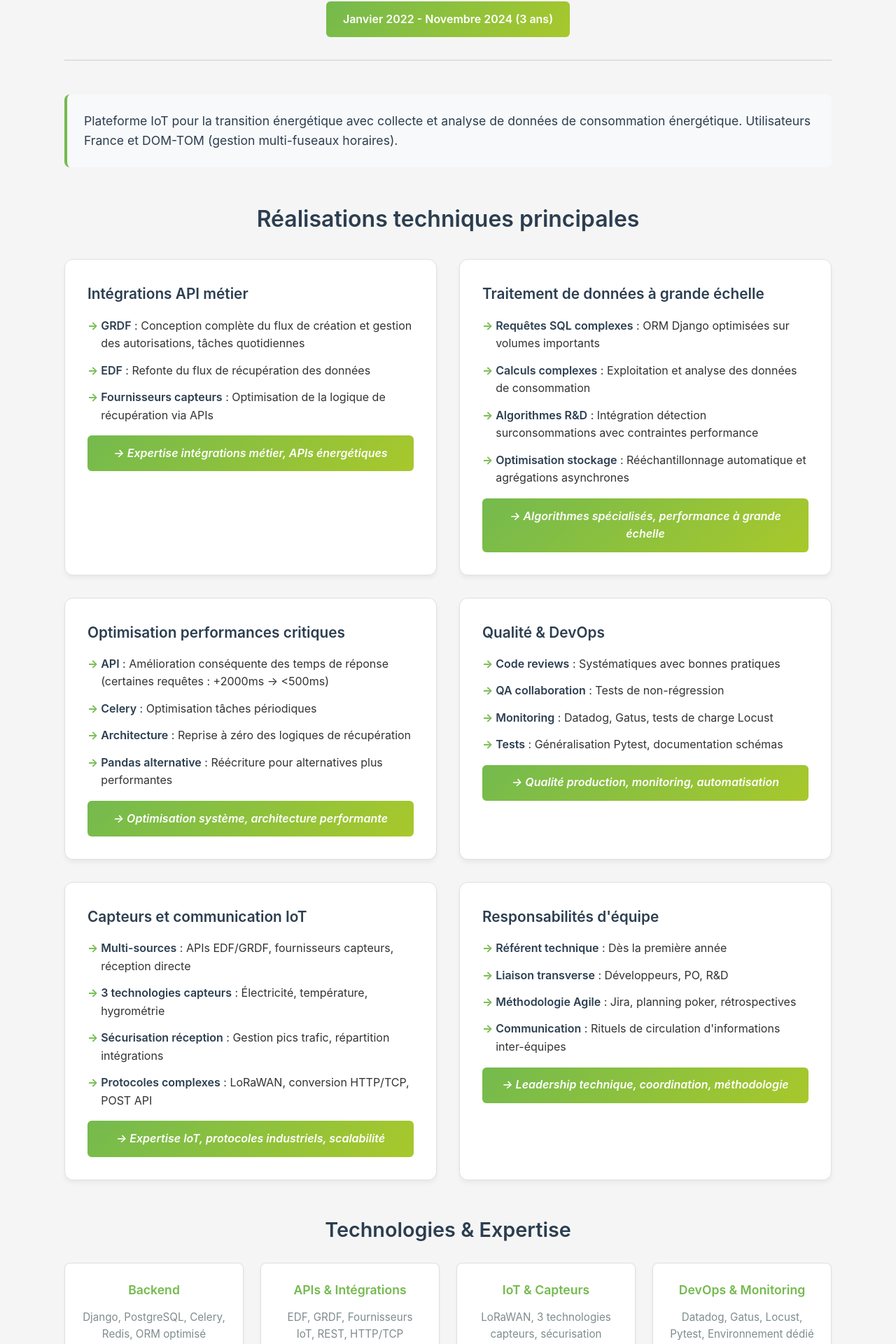
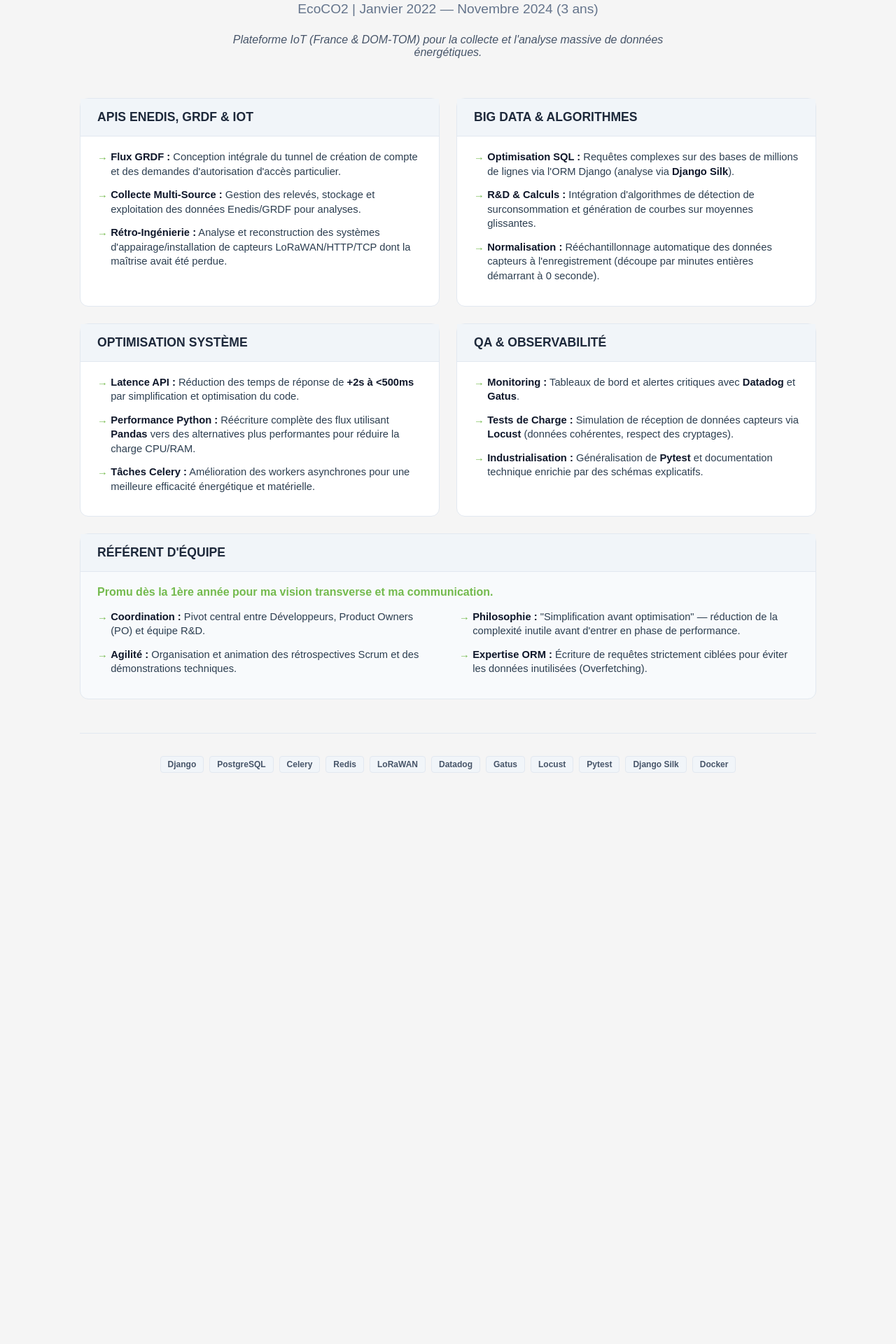
Before and after one commit to manuo1/job-search-portfolio, a React (Vite) app: page /experiences in a window 1280 px wide. Shown: the part 2922-4842 px from the top of the page at 70% size. After the commit the page ends 4158 px from the top, so only its background shows below. Built offline with nearby package versions, Linux system fonts and the light colour scheme.

Commit message:
feat(udwi): major rewrite to reflect engineering pillars and team referee role

```diff
--- a/src/components/Udwi/Udwi.jsx
+++ b/src/components/Udwi/Udwi.jsx
@@ -1,4 +1,3 @@
-// src/components/Udwi/Udwi.jsx
 import React from "react";
 import styles from "./Udwi.module.scss";
 
@@ -6,192 +5,174 @@ function Udwi() {
   return (
     <div className={styles.udwi}>
       <header className={styles.header}>
-        <h1>UDWI - EcoCO2</h1>
+        <div className={styles.badge}>Projet UDWI • Transition Énergétique</div>
+        <h1>Développeur Backend & Référent d'Équipe</h1>
         <p className={styles.subtitle}>
-          Plateforme IoT pour la transition énergétique
+          EcoCO2 | Janvier 2022 — Novembre 2024 (3 ans)
         </p>
-        <div className={styles.period}>
-          Janvier 2022 - Novembre 2024 (3 ans)
+        <div className={styles.context}>
+          Plateforme IoT (France & DOM-TOM) pour la collecte et l'analyse
+          massive de données énergétiques.
         </div>
       </header>
 
-      <section className={styles.intro}>
-        <p>
-          Plateforme IoT pour la transition énergétique avec collecte et analyse
-          de données de consommation énergétique. Utilisateurs France et DOM-TOM
-          (gestion multi-fuseaux horaires).
-        </p>
-      </section>
-
-      <section className={styles.achievements}>
-        <h2>Réalisations techniques principales</h2>
-
-        <div className={styles.achievementGrid}>
-          <div className={styles.achievementCard}>
-            <h3>Intégrations API métier</h3>
+      <section className={styles.engineeringGrid}>
+        {/* APIs & Intégrations Métier */}
+        <div className={styles.card}>
+          <div className={styles.cardHeader}>
+            <h2>APIs Enedis, GRDF & IoT</h2>
+          </div>
+          <div className={styles.content}>
             <ul>
               <li>
-                <strong>GRDF</strong> : Conception complète du flux de création
-                et gestion des autorisations, tâches quotidiennes
+                <strong>Flux GRDF :</strong> Conception intégrale du tunnel de
+                création de compte et des demandes d'autorisation d'accès
+                particulier.
               </li>
               <li>
-                <strong>EDF</strong> : Refonte du flux de récupération des
-                données
+                <strong>Collecte Multi-Source :</strong> Gestion des relevés,
+                stockage et exploitation des données Enedis/GRDF pour analyses.
               </li>
               <li>
-                <strong>Fournisseurs capteurs</strong> : Optimisation de la
-                logique de récupération via APIs
+                <strong>Rétro-Ingénierie :</strong> Analyse et reconstruction
+                des systèmes d'appairage/installation de capteurs
+                LoRaWAN/HTTP/TCP dont la maîtrise avait été perdue.
               </li>
             </ul>
-            <p className={styles.skill}>
-              → Expertise intégrations métier, APIs énergétiques
-            </p>
+          </div>
         </div>
 
-          <div className={styles.achievementCard}>
-            <h3>Traitement de données à grande échelle</h3>
+        {/* Traitement de Données Massives */}
+        <div className={styles.card}>
+          <div className={styles.cardHeader}>
+            <h2>Big Data & Algorithmes</h2>
+          </div>
+          <div className={styles.content}>
             <ul>
               <li>
-                <strong>Requêtes SQL complexes</strong> : ORM Django optimisées
-                sur volumes importants
+                <strong>Optimisation SQL :</strong> Requêtes complexes sur des
+                bases de millions de lignes via l'ORM Django (analyse via{" "}
+                <strong>Django Silk</strong>).
               </li>
               <li>
-                <strong>Calculs complexes</strong> : Exploitation et analyse des
-                données de consommation
+                <strong>R&D & Calculs :</strong> Intégration d'algorithmes de
+                détection de surconsommation et génération de courbes sur
+                moyennes glissantes.
               </li>
               <li>
-                <strong>Algorithmes R&D</strong> : Intégration détection
-                surconsommations avec contraintes performance
+                <strong>Normalisation :</strong> Rééchantillonnage automatique
+                des données capteurs à l'enregistrement (découpe par minutes
+                entières démarrant à 0 seconde).
+              </li>
+            </ul>
+          </div>
+        </div>
+
+        {/* Performances Critiques */}
+        <div className={styles.card}>
+          <div className={styles.cardHeader}>
+            <h2>Optimisation Système</h2>
+          </div>
+          <div className={styles.content}>
+            <ul>
+              <li>
+                <strong>Latence API :</strong> Réduction des temps de réponse de{" "}
+                <strong>+2s à &lt;500ms</strong> par simplification et
+                optimisation du code.
               </li>
               <li>
-                <strong>Optimisation stockage</strong> : Rééchantillonnage
-                automatique et agrégations asynchrones
+                <strong>Performance Python :</strong> Réécriture complète des
+                flux utilisant <strong>Pandas</strong> vers des alternatives
+                plus performantes pour réduire la charge CPU/RAM.
+              </li>
+              <li>
+                <strong>Tâches Celery :</strong> Amélioration des workers
+                asynchrones pour une meilleure efficacité énergétique et
+                matérielle.
               </li>
             </ul>
-            <p className={styles.skill}>
-              → Algorithmes spécialisés, performance à grande échelle
-            </p>
+          </div>
         </div>
 
-          <div className={styles.achievementCard}>
-            <h3>Optimisation performances critiques</h3>
+        {/* DevOps & Qualité */}
+        <div className={styles.card}>
+          <div className={styles.cardHeader}>
+            <h2>QA & Observabilité</h2>
+          </div>
+          <div className={styles.content}>
             <ul>
               <li>
-                <strong>API</strong> : Amélioration conséquente des temps de
-                réponse (certaines requêtes : +2000ms → &lt;500ms)
+                <strong>Monitoring :</strong> Tableaux de bord et alertes
+                critiques avec <strong>Datadog</strong> et{" "}
+                <strong>Gatus</strong>.
               </li>
               <li>
-                <strong>Celery</strong> : Optimisation tâches périodiques
+                <strong>Tests de Charge :</strong> Simulation de réception de
+                données capteurs via <strong>Locust</strong> (données
+                cohérentes, respect des cryptages).
               </li>
               <li>
-                <strong>Architecture</strong> : Reprise à zéro des logiques de
-                récupération
+                <strong>Industrialisation :</strong> Généralisation de{" "}
+                <strong>Pytest</strong> et documentation technique enrichie par
+                des schémas explicatifs.
+              </li>
+            </ul>
+          </div>
+        </div>
+
+        {/* Rôle de Référent d'Équipe (Carte Large) */}
+        <div className={`${styles.card} ${styles.wideCard}`}>
+          <div className={styles.cardHeader}>
+            <h2>Référent d'Équipe</h2>
+          </div>
+          <div className={styles.content}>
+            <p className={styles.roleDesc}>
+              Promu dès la 1ère année pour ma vision transverse et ma
+              communication.
+            </p>
+            <div className={styles.splitContent}>
+              <ul>
+                <li>
+                  <strong>Coordination :</strong> Pivot central entre
+                  Développeurs, Product Owners (PO) et équipe R&D.
                 </li>
                 <li>
-                <strong>Pandas alternative</strong> : Réécriture pour
-                alternatives plus performantes
+                  <strong>Agilité :</strong> Organisation et animation des
+                  rétrospectives Scrum et des démonstrations techniques.
                 </li>
               </ul>
-            <p className={styles.skill}>
-              → Optimisation système, architecture performante
-            </p>
-          </div>
-
-          <div className={styles.achievementCard}>
-            <h3>Qualité & DevOps</h3>
               <ul>
                 <li>
-                <strong>Code reviews</strong> : Systématiques avec bonnes
-                pratiques
+                  <strong>Philosophie :</strong> "Simplification avant
+                  optimisation" — réduction de la complexité inutile avant
+                  d'entrer en phase de performance.
                 </li>
                 <li>
-                <strong>QA collaboration</strong> : Tests de non-régression
-              </li>
-              <li>
-                <strong>Monitoring</strong> : Datadog, Gatus, tests de charge
-                Locust
-              </li>
-              <li>
-                <strong>Tests</strong> : Généralisation Pytest, documentation
-                schémas
+                  <strong>Expertise ORM :</strong> Écriture de requêtes
+                  strictement ciblées pour éviter les données inutilisées
+                  (Overfetching).
                 </li>
               </ul>
-            <p className={styles.skill}>
-              → Qualité production, monitoring, automatisation
-            </p>
             </div>
-
-          <div className={styles.achievementCard}>
-            <h3>Capteurs et communication IoT</h3>
-            <ul>
-              <li>
-                <strong>Multi-sources</strong> : APIs EDF/GRDF, fournisseurs
-                capteurs, réception directe
-              </li>
-              <li>
-                <strong>3 technologies capteurs</strong> : Électricité,
-                température, hygrométrie
-              </li>
-              <li>
-                <strong>Sécurisation réception</strong> : Gestion pics trafic,
-                répartition intégrations
-              </li>
-              <li>
-                <strong>Protocoles complexes</strong> : LoRaWAN, conversion
-                HTTP/TCP, POST API
-              </li>
-            </ul>
-            <p className={styles.skill}>
-              → Expertise IoT, protocoles industriels, scalabilité
-            </p>
-          </div>
-
-          <div className={styles.achievementCard}>
-            <h3>Responsabilités d'équipe</h3>
-            <ul>
-              <li>
-                <strong>Référent technique</strong> : Dès la première année
-              </li>
-              <li>
-                <strong>Liaison transverse</strong> : Développeurs, PO, R&D
-              </li>
-              <li>
-                <strong>Méthodologie Agile</strong> : Jira, planning poker,
-                rétrospectives
-              </li>
-              <li>
-                <strong>Communication</strong> : Rituels de circulation
-                d'informations inter-équipes
-              </li>
-            </ul>
-            <p className={styles.skill}>
-              → Leadership technique, coordination, méthodologie
-            </p>
           </div>
         </div>
       </section>
 
-      <section className={styles.technologies}>
-        <h2>Technologies & Expertise</h2>
-        <div className={styles.techGrid}>
-          <div className={styles.techCategory}>
-            <h3>Backend</h3>
-            <p>Django, PostgreSQL, Celery, Redis, ORM optimisé</p>
+      <footer className={styles.footer}>
+        <div className={styles.techStack}>
+          <span>Django</span>
+          <span>PostgreSQL</span>
+          <span>Celery</span>
+          <span>Redis</span>
+          <span>LoRaWAN</span>
+          <span>Datadog</span>
+          <span>Gatus</span>
+          <span>Locust</span>
+          <span>Pytest</span>
+          <span>Django Silk</span>
+          <span>Docker</span>
         </div>
-          <div className={styles.techCategory}>
-            <h3>APIs & Intégrations</h3>
-            <p>EDF, GRDF, Fournisseurs IoT, REST, HTTP/TCP</p>
-          </div>
-          <div className={styles.techCategory}>
-            <h3>IoT & Capteurs</h3>
-            <p>LoRaWAN, 3 technologies capteurs, sécurisation</p>
-          </div>
-          <div className={styles.techCategory}>
-            <h3>DevOps & Monitoring</h3>
-            <p>Datadog, Gatus, Locust, Pytest, Environnement dédié</p>
-          </div>
-        </div>
-      </section>
+      </footer>
     </div>
   );
 }
--- a/src/components/Udwi/Udwi.module.scss
+++ b/src/components/Udwi/Udwi.module.scss
@@ -1,193 +1,152 @@
-// src/components/Udwi/Udwi.module.scss
+@use "../../styles/variables";
+
 .udwi {
-  max-width: 1200px;
+  max-width: 1100px;
   margin: 0 auto;
-  padding: 2rem;
-  font-family: "Inter", system-ui, sans-serif;
-  line-height: 1.6;
-  color: #333;
+  padding: 3rem 1.5rem;
+  color: #2c3e50;
 }
 
 .header {
   text-align: center;
-  margin-bottom: 3rem;
-  padding-bottom: 2rem;
-  border-bottom: 2px solid #e0e0e0;
+  margin-bottom: 3.5rem;
+
+  .badge {
+    display: inline-block;
+    background: #f0fdf4;
+    color: #166534;
+    padding: 6px 16px;
+    border-radius: 99px;
+    font-size: 0.75rem;
+    font-weight: 700;
+    text-transform: uppercase;
+    border: 1px solid #bbf7d0;
+    margin-bottom: 1rem;
+  }
 
   h1 {
-    font-size: 2.5rem;
-    color: #2c3e50;
-    margin-bottom: 0.5rem;
-    font-weight: 700;
+    font-size: 2.8rem;
+    margin: 0;
+    font-weight: 800;
+    color: #0f172a;
+  }
+  .subtitle {
+    font-size: 1.2rem;
+    color: #64748b;
+    margin: 0.5rem 0 1.5rem;
+  }
+  .context {
+    max-width: 700px;
+    margin: 0 auto;
+    color: #475569;
+    font-style: italic;
   }
 }
 
-.subtitle {
-  font-size: 1.2rem;
-  color: #7f8c8d;
-  margin-bottom: 1rem;
-  font-weight: 500;
+.engineeringGrid {
+  display: grid;
+  grid-template-columns: repeat(2, 1fr); // Forcer 2 colonnes pour la structure
+  gap: 1.5rem;
 }
 
-.period {
-  display: inline-block;
-  background: linear-gradient(135deg, #74ba4e, #a8c82b);
-  color: white;
-  padding: 0.8rem 1.5rem;
-  border-radius: 6px;
-  font-weight: 600;
-  font-size: 1rem;
+.card {
+  background: white;
+  border: 1px solid #e2e8f0;
+  border-radius: 12px;
+  display: flex;
+  flex-direction: column;
+
+  &.wideCard {
+    grid-column: span 2; // La carte Référent prend toute la largeur
+    background: #f8fafc;
   }
 
-.intro {
-  background: #f8f9fa;
-  padding: 1.5rem;
-  border-radius: 8px;
-  margin-bottom: 3rem;
-  border-left: 4px solid #74ba4e;
-
-  p {
+  .cardHeader {
+    padding: 1rem 1.5rem;
+    background: #f1f5f9;
+    border-bottom: 1px solid #e2e8f0;
+    h2 {
+      margin: 0;
       font-size: 1.1rem;
-    color: #2c3e50;
-    margin: 0;
+      font-weight: 700;
+      color: #1e293b;
+      text-transform: uppercase;
     }
   }
 
-.achievements {
-  margin-bottom: 3rem;
-
-  h2 {
-    color: #2c3e50;
-    font-size: 2rem;
-    margin-bottom: 2rem;
-    text-align: center;
-    font-weight: 600;
-  }
-}
-
-.achievementGrid {
-  display: grid;
-  grid-template-columns: repeat(auto-fit, minmax(500px, 1fr));
-  gap: 2rem;
-  margin-bottom: 2rem;
-}
-
-.achievementCard {
-  background: white;
-  border: 1px solid #e0e0e0;
-  border-radius: 12px;
-  padding: 2rem;
-  box-shadow: 0 4px 6px rgba(0, 0, 0, 0.05);
-  transition: all 0.3s ease;
-
-  &:hover {
-    box-shadow: 0 8px 25px rgba(0, 0, 0, 0.1);
-    transform: translateY(-2px);
-  }
-
-  h3 {
-    color: #2c3e50;
-    font-size: 1.3rem;
-    margin-bottom: 1rem;
-    font-weight: 600;
-  }
-
+  .content {
+    padding: 1.2rem 1.5rem;
     ul {
       list-style: none;
       padding: 0;
-    margin: 0 0 1rem 0;
-
+      margin: 0;
       li {
         margin-bottom: 0.8rem;
         padding-left: 1.2rem;
         position: relative;
-
-      &:before {
+        font-size: 0.92rem;
+        line-height: 1.4;
+        &::before {
           content: "→";
           position: absolute;
           left: 0;
           color: #74ba4e;
           font-weight: bold;
         }
-
         strong {
-        color: #2c3e50;
-        font-weight: 600;
+          color: #0f172a;
+        }
       }
     }
   }
 }
 
-.skill {
-  background: linear-gradient(135deg, #74ba4e, #a8c82b);
-  color: white;
-  padding: 0.8rem 1rem;
-  border-radius: 6px;
-  font-weight: 600;
-  font-style: italic;
-  margin: 0;
-  text-align: center;
+.roleDesc {
+  font-weight: 700;
+  color: #74ba4e;
+  margin-bottom: 1rem;
+  font-size: 1rem;
+}
+.splitContent {
+  display: grid;
+  grid-template-columns: 1fr 1fr;
+  gap: 2rem;
 }
 
-.technologies {
-  margin-bottom: 2rem;
-
-  h2 {
-    color: #2c3e50;
-    font-size: 1.8rem;
-    margin-bottom: 1.5rem;
+.footer {
+  margin-top: 3rem;
   text-align: center;
+  border-top: 1px solid #e2e8f0;
+  padding-top: 2rem;
+}
+.techStack {
+  display: flex;
+  flex-wrap: wrap;
+  gap: 0.5rem;
+  justify-content: center;
+  span {
+    background: #f1f5f9;
+    padding: 4px 10px;
+    border-radius: 4px;
+    font-size: 0.75rem;
     font-weight: 600;
+    color: #475569;
+    border: 1px solid #e2e8f0;
   }
 }
 
-.techGrid {
-  display: grid;
-  grid-template-columns: repeat(auto-fit, minmax(250px, 1fr));
-  gap: 1.5rem;
+@media (max-width: 850px) {
+  .engineeringGrid {
+    grid-template-columns: 1fr;
   }
-
-.techCategory {
-  background: white;
-  border: 1px solid #e0e0e0;
-  border-radius: 8px;
-  padding: 1.5rem;
-  text-align: center;
-  box-shadow: 0 2px 4px rgba(0, 0, 0, 0.05);
-
-  h3 {
-    color: #74ba4e;
-    font-size: 1.1rem;
-    margin-bottom: 0.8rem;
-    font-weight: 600;
+  .card.wideCard {
+    grid-column: span 1;
   }
-
-  p {
-    color: #7f8c8d;
-    margin: 0;
-    font-size: 0.95rem;
+  .splitContent {
+    grid-template-columns: 1fr;
+    gap: 0;
+  }
+  h1 {
+    font-size: 2rem !important;
   }
 }
-
-// Responsive
-@media (max-width: 768px) {
-  .udwi {
-    padding: 1rem;
-  }
-
-  .header h1 {
-    font-size: 2rem;
-  }
-
-  .achievementGrid {
-    grid-template-columns: 1fr;
-  }
-
-  .techGrid {
-    grid-template-columns: repeat(auto-fit, minmax(200px, 1fr));
-  }
-
-  .achievementCard {
-    padding: 1.5rem;
-  }
-}
```
Lines whose indentation alone changed are shown as unchanged.
